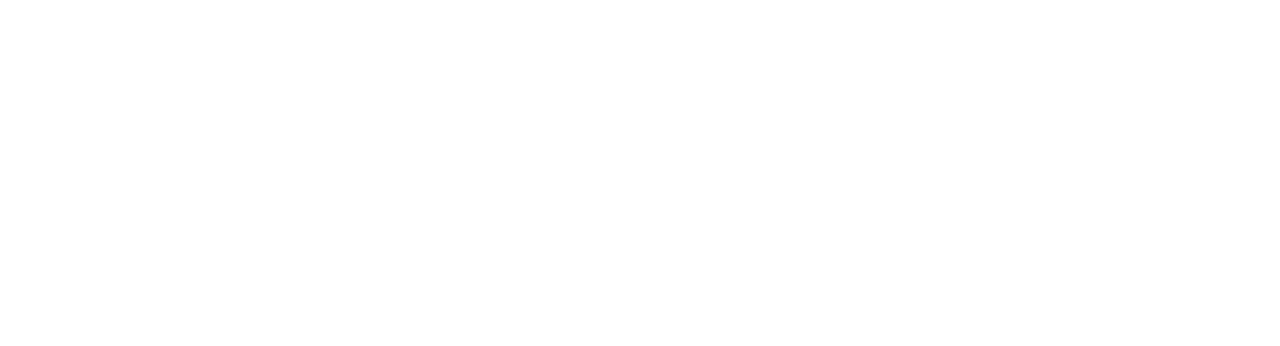
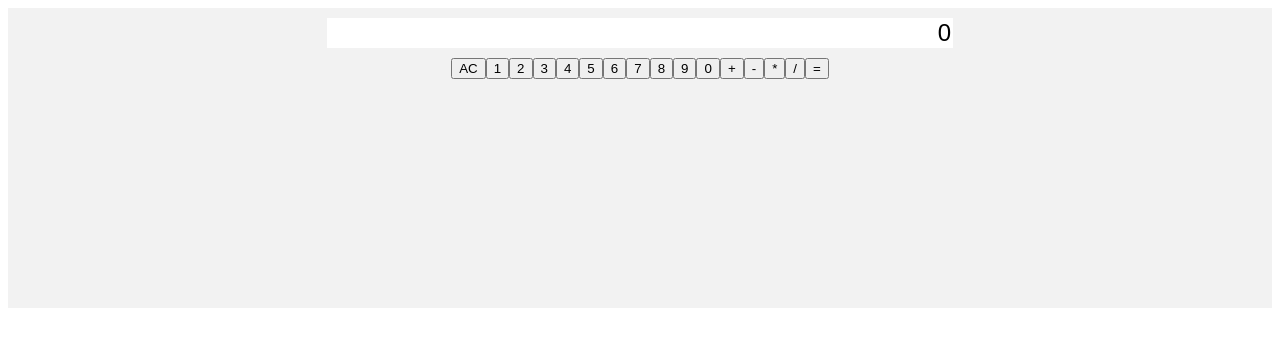
Before and after one commit to Vlad-Petruk/calculator, a plain HTML site: page index.html in a window 1280 px wide. Drawn offline with Linux system fonts and the light colour scheme.

Commit message:
with simple html and css

```diff
--- a/index.html
+++ b/index.html
@@ -7,7 +7,29 @@
     <title>Calculator</title>
 </head>
 <body>
-
+    <div class="main-container">
+        <div class="calculator-box">
+            <input type="text" id="display" value="0" readonly>
+            <div class="buttons">
+                <button class="clear">AC</button>
+                <button class="one">1</button>
+                <button class="two">2</button>
+                <button class="three">3</button>
+                <button class="four">4</button>
+                <button class="five">5</button>
+                <button class="six">6</button>
+                <button class="seven">7</button>
+                <button class="eigth">8</button>
+                <button class="nine">9</button>
+                <button class="zero">0</button>
+                <button class="plus">+</button>
+                <button class="minus">-</button>
+                <button class="asterics">*</button>
+                <button class="slash">/</button>
+                <button class="equal">=</button>
+            </div>
+        </div>
+    </div>
 
     <script src="main.js"></script>
 </body>
--- a/main.js
+++ b/main.js
@@ -55,3 +55,5 @@ function operate (a,operator,b) {
     }
 
 }
+
+//i wonted to create eventListeners for all buttons, that woud be displaying they textContext directly in display, at once
--- a/style.css
+++ b/style.css
@@ -0,0 +1,23 @@
+.calculator-box {
+    display: flex;
+    flex-direction: column;
+    align-items: center;
+    height: 300px;
+    background-color: #f2f2f2;
+    padding: 0 10px;
+    gap: 10px;
+}
+
+#display {
+    width: 50%;
+    font-size: 24px;
+    border: none;
+    outline: none;
+    margin-top: 10px;
+    text-align: right;
+}
+
+.buttons{
+    display: flex;
+    flex-direction: row;
+}
```
